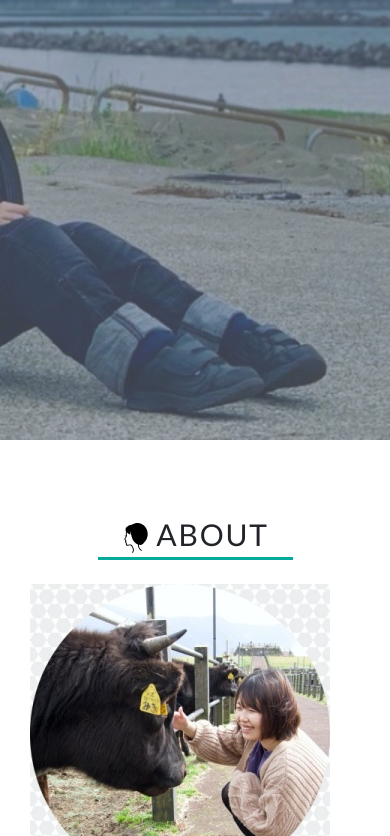
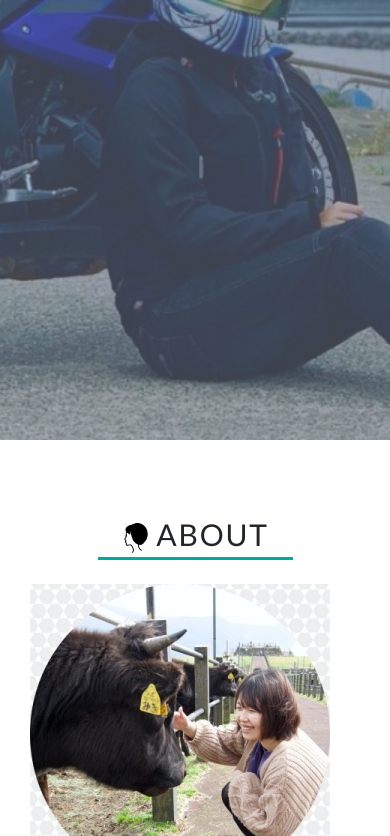
Before and after one commit to yuuuxxxxx/yuuuxxxxx.github.io, a plain HTML site: page index.html in a window 390 px wide. Shown: the part 404-1240 px from the top of the page. Drawn offline with nearby package versions, Linux system fonts and the light colour scheme.

Commit message:
Update main.css

```diff
--- a/main.css
+++ b/main.css
@@ -267,6 +267,8 @@ html, body {
   .MailWrapper {
     width: 60%;
   }
+  .TopImage {
+    background-position: 25%;
 }
 
 .pb65 {
```
